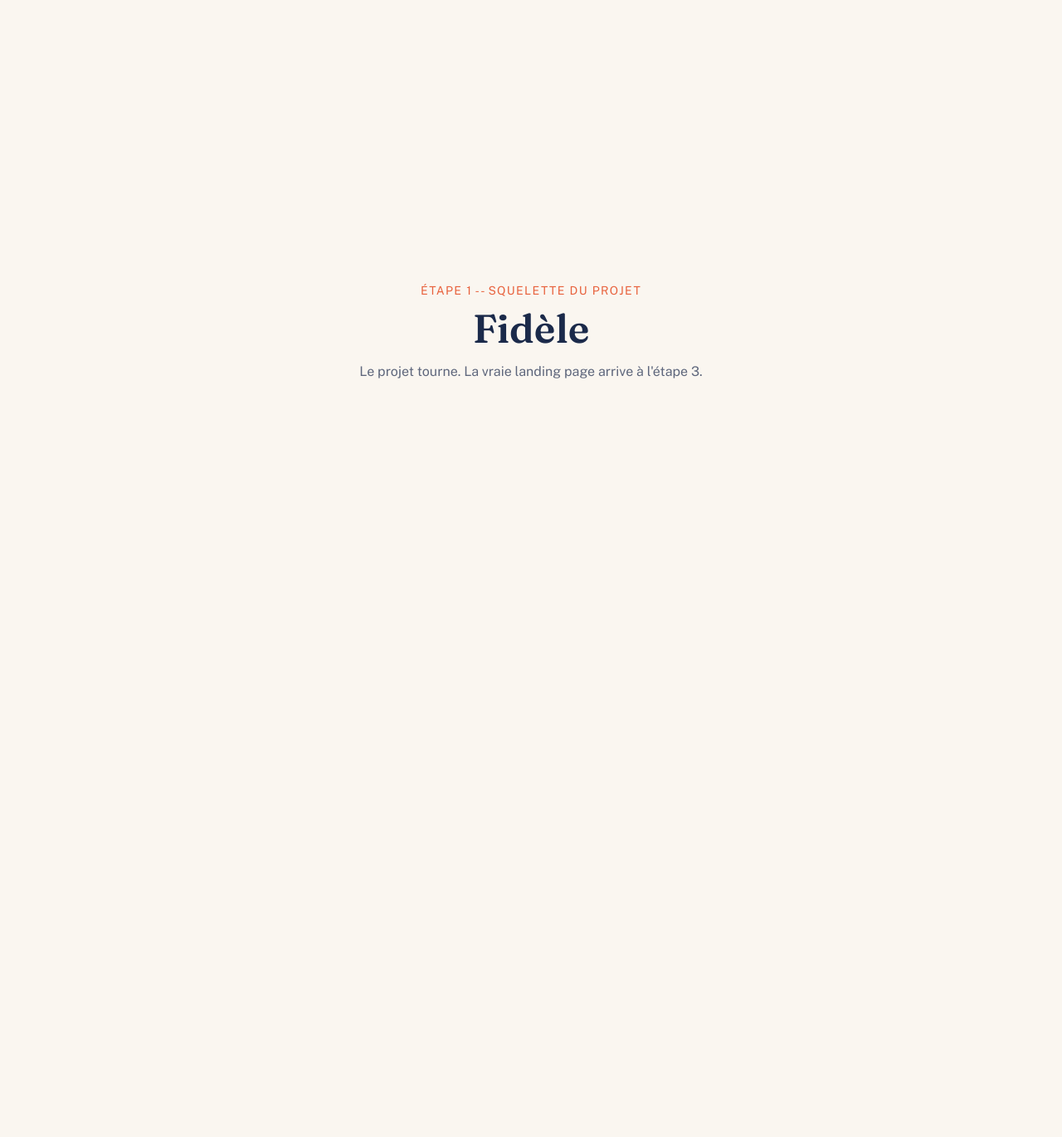
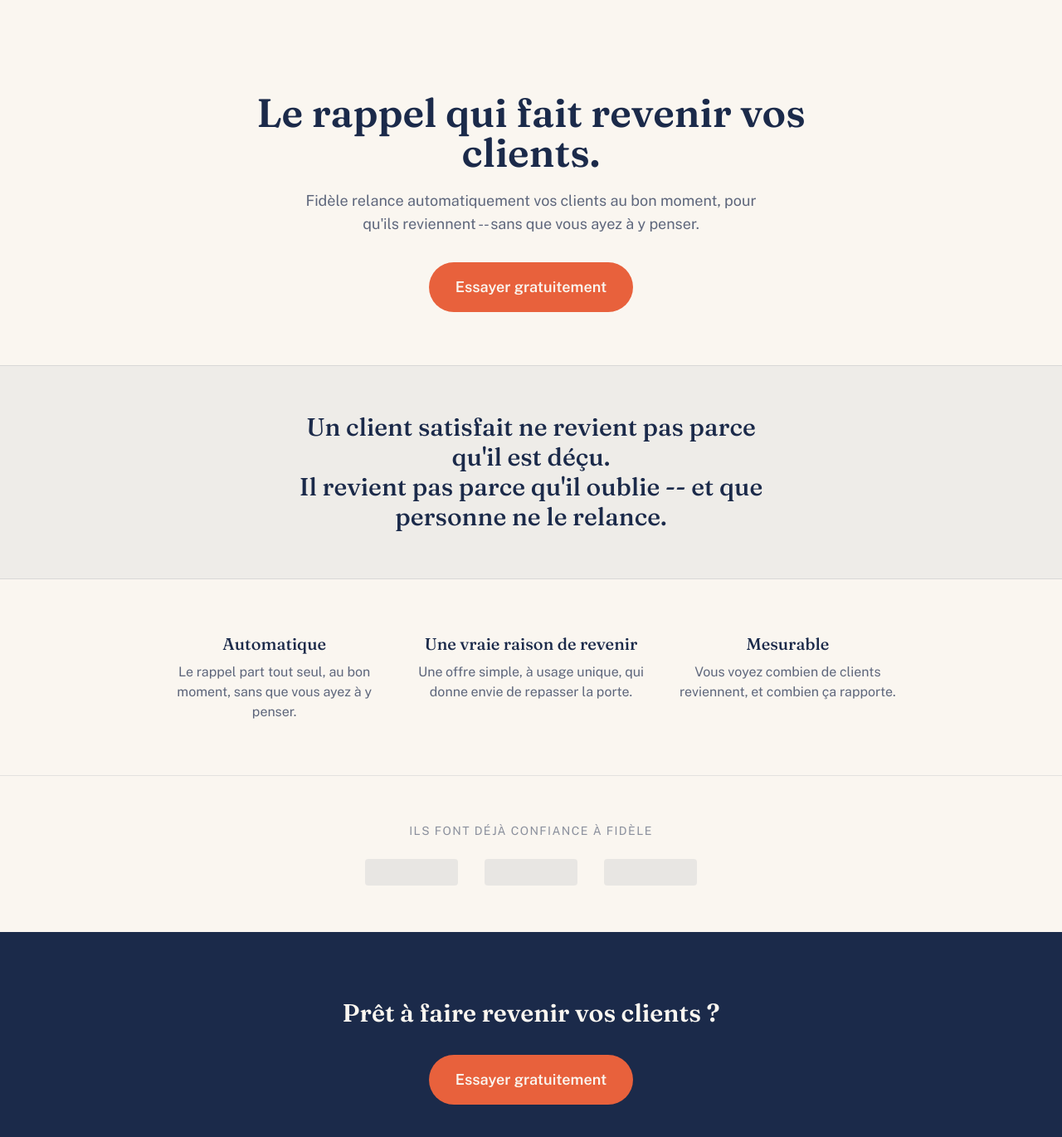
Before and after one commit to tocquevillequentin4-coder/fidele, a Next.js app: page / in a window 1280 px wide. Shown: the top 1370 px of the page at 83% size. Before the commit the page ends 800 px from the top, so only its background shows below. Built offline with nearby package versions, Linux system fonts and the light colour scheme.

Commit message:
Landing page

```diff
--- a/app/page.tsx
+++ b/app/page.tsx
@@ -1,15 +1,79 @@
 export default function Home() {
   return (
-    <main className="flex min-h-screen flex-col items-center justify-center px-6 text-center">
-      <p className="mb-3 text-sm uppercase tracking-widest text-corail">
-        Étape 1 -- squelette du projet
-      </p>
-      <h1 className="font-serif text-4xl font-semibold text-marine sm:text-5xl">
-        Fidèle
-      </h1>
-      <p className="mt-4 max-w-md text-marine/70">
-        Le projet tourne. La vraie landing page arrive à l&apos;étape 3.
-      </p>
+    <main className="min-h-screen">
+      {/* Hero */}
+      <section className="px-6 pt-20 pb-16 text-center sm:pt-28">
+        <h1 className="mx-auto max-w-2xl font-serif text-4xl font-semibold leading-tight text-marine sm:text-5xl">
+          Le rappel qui fait revenir vos clients.
+        </h1>
+        <p className="mx-auto mt-5 max-w-xl text-lg text-marine/70">
+          Fidèle relance automatiquement vos clients au bon moment, pour qu&apos;ils reviennent -- sans que vous ayez à y penser.
+        </p>
+        <a
+          href="#essai"
+          className="mt-8 inline-block rounded-full bg-corail px-8 py-4 text-lg font-semibold text-creme transition hover:opacity-90"
+        >
+          Essayer gratuitement
+        </a>
+      </section>
+
+      {/* Douleur */}
+      <section className="border-y border-marine/10 bg-marine/5 px-6 py-14 text-center">
+        <p className="mx-auto max-w-xl font-serif text-2xl text-marine sm:text-3xl">
+          Un client satisfait ne revient pas parce qu&apos;il est déçu.
+          <br />
+          Il revient pas parce qu&apos;il oublie -- et que personne ne le relance.
+        </p>
+      </section>
+
+      {/* Bénéfices */}
+      <section className="px-6 py-16">
+        <div className="mx-auto grid max-w-4xl gap-8 sm:grid-cols-3">
+          <div className="text-center">
+            <p className="font-serif text-xl text-marine">Automatique</p>
+            <p className="mt-2 text-marine/70">
+              Le rappel part tout seul, au bon moment, sans que vous ayez à y penser.
+            </p>
+          </div>
+          <div className="text-center">
+            <p className="font-serif text-xl text-marine">Une vraie raison de revenir</p>
+            <p className="mt-2 text-marine/70">
+              Une offre simple, à usage unique, qui donne envie de repasser la porte.
+            </p>
+          </div>
+          <div className="text-center">
+            <p className="font-serif text-xl text-marine">Mesurable</p>
+            <p className="mt-2 text-marine/70">
+              Vous voyez combien de clients reviennent, et combien ça rapporte.
+            </p>
+          </div>
+        </div>
+      </section>
+
+      {/* Preuve sociale */}
+      <section className="border-t border-marine/10 px-6 py-14 text-center">
+        <p className="text-sm uppercase tracking-widest text-marine/50">
+          Ils font déjà confiance à Fidèle
+        </p>
+        <div className="mx-auto mt-6 flex max-w-2xl flex-wrap items-center justify-center gap-8 opacity-40">
+          <div className="h-8 w-28 rounded bg-marine/20" />
+          <div className="h-8 w-28 rounded bg-marine/20" />
+          <div className="h-8 w-28 rounded bg-marine/20" />
+        </div>
+      </section>
+
+      {/* CTA final */}
+      <section id="essai" className="bg-marine px-6 py-20 text-center">
+        <h2 className="mx-auto max-w-xl font-serif text-3xl font-semibold text-creme">
+          Prêt à faire revenir vos clients ?
+        </h2>
+        <a
+          href="/inscription"
+          className="mt-8 inline-block rounded-full bg-corail px-8 py-4 text-lg font-semibold text-creme transition hover:opacity-90"
+        >
+          Essayer gratuitement
+        </a>
+      </section>
     </main>
   );
 }
```
